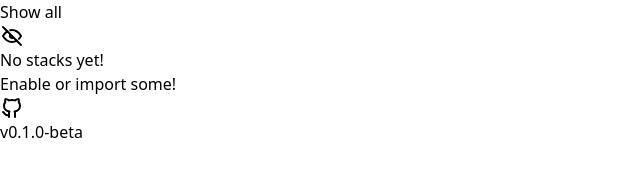
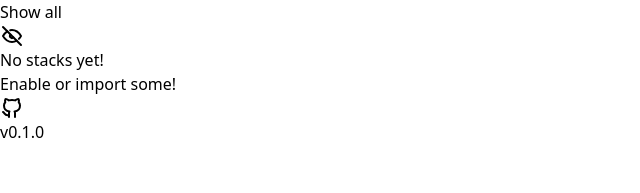
Before and after one commit to AlexOssDev/calc-engine, a SvelteKit app: page / in a window 1280 px wide. Shown: the top 193 px of the page, without its empty margins (0-640 px from the left). Built offline with nearby package versions, Linux system fonts and the light colour scheme.

Commit message:
fix: add page title

```diff
--- a/src/routes/+layout.svelte
+++ b/src/routes/+layout.svelte
@@ -2,6 +2,10 @@
 	import '../app.css';
 	import { IconBrandGithub } from '@tabler/icons-svelte';
 </script>
+
+<svelte:head>
+	<title>calculator engine</title>
+</svelte:head>
 
 <div class="top-0 min-h-screen dark:bg-slate-700 dark:text-slate-200 md:flex md:justify-between">
 	<slot />
@@ -12,5 +16,5 @@
 	class="fixed bottom-0 flex rounded-lg p-2 text-xl text-transparent outline-none transition-colors hover:bg-white hover:text-sky-400 hover:dark:bg-slate-700 hover:dark:text-sky-300"
 >
 	<IconBrandGithub />
-	v0.1.0-beta
+	v0.1.0
 </a>
```
